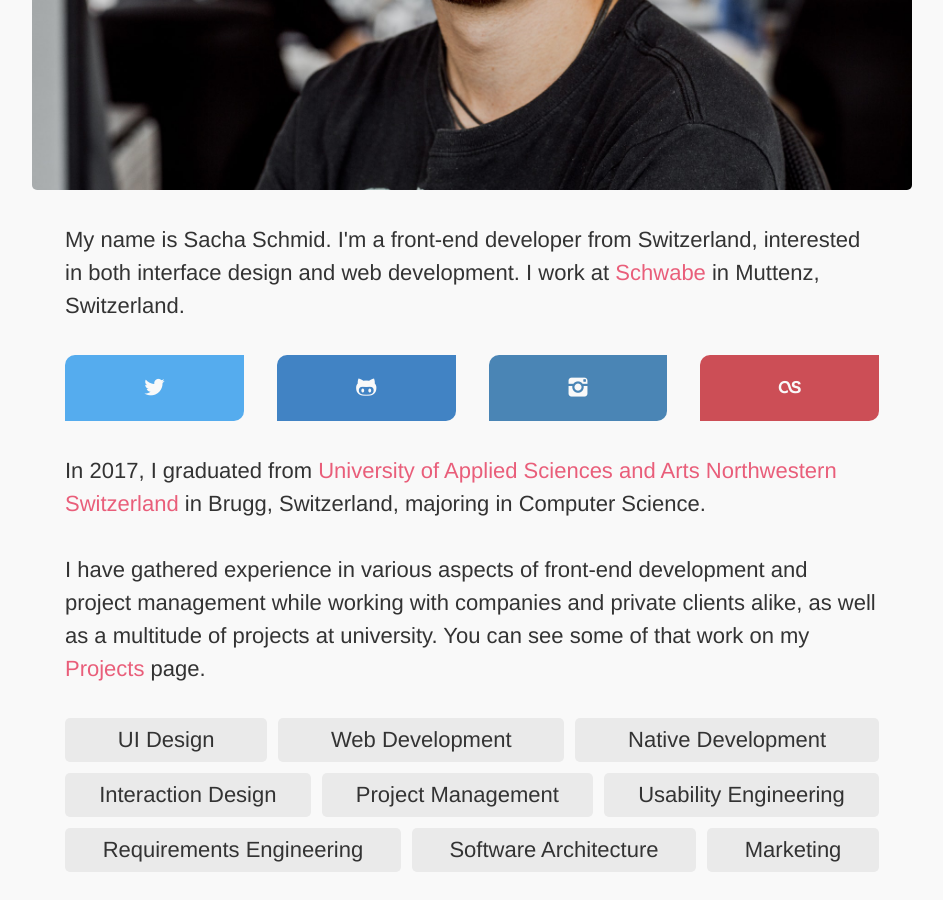
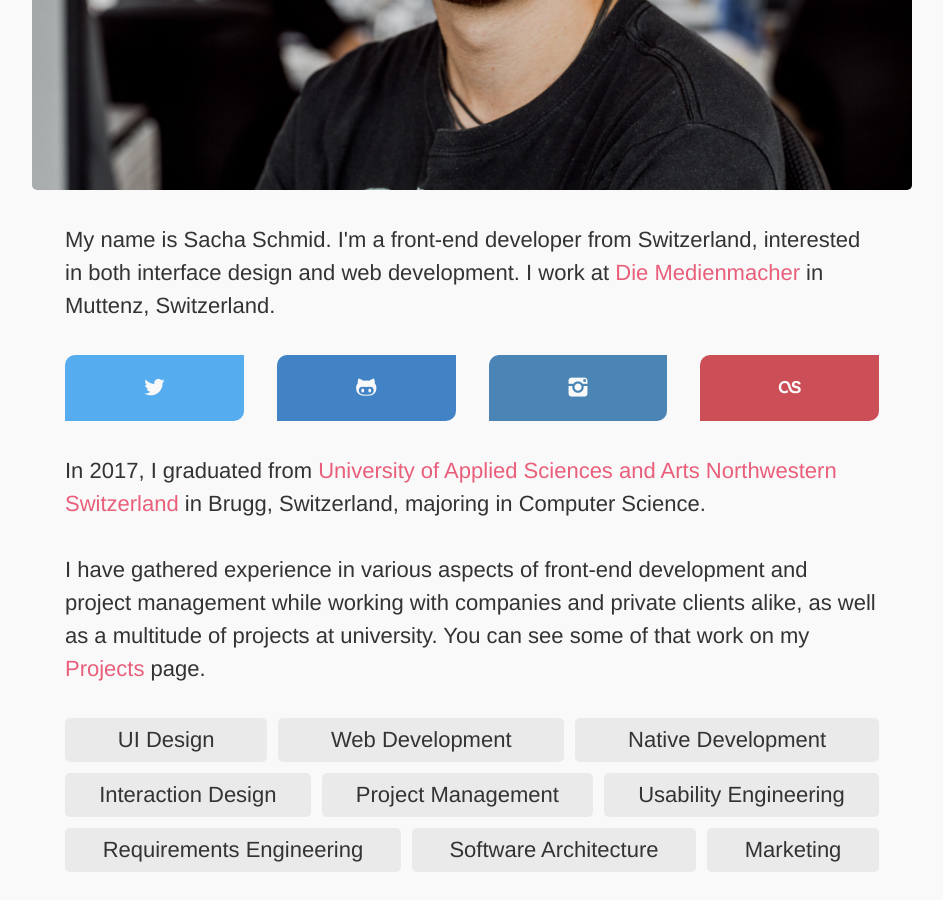
Before and after one commit to RadLikeWhoa/old.sacha.me, a Jekyll site: the page built from about/index.html, in a window 1280 px wide and 900 px high, scrolled down 759 px. Shown: the whole window, without its empty margins (168-1111 px from the left). Built offline with Jekyll 4.4.1, drawn with Linux system fonts in a browser that asks for light colours.

Commit message:
Update about page

```diff
--- a/about/index.html
+++ b/about/index.html
@@ -11,7 +11,7 @@ description: "Read about styles and components used on sacha.me."
       <div class="avatar-container">
         <img src="../assets/img/profile.jpg" class="avatar">
       </div>
-      <p>My name is Sacha Schmid. I'm a front-end developer from Switzerland, interested in both interface design and web development. I work at <a href="https://schwabeinformatik.ch">Schwabe</a> in Muttenz, Switzerland.</p>
+      <p>My name is Sacha Schmid. I'm a front-end developer from Switzerland, interested in both interface design and web development. I work at <a href="https://medienmacher.com">Die Medienmacher</a> in Muttenz, Switzerland.</p>
     </div>
     <ul class="social-list clear" data-grid>
       <li class="social-item" data-col="1-4">
```
